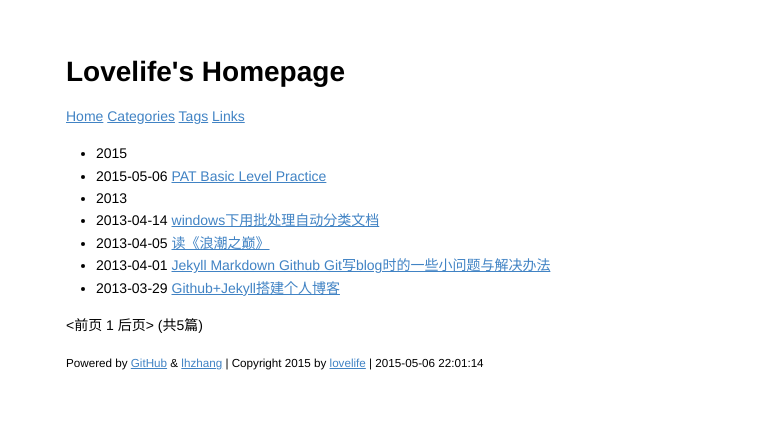
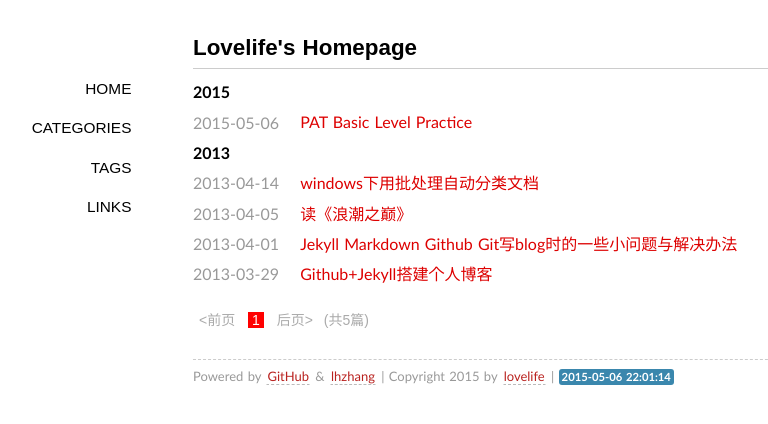
Before and after one commit to lovelife/lovelife.github.com, a Jekyll site: the page built from index.html, in a window 1280 px wide. Shown: the top 424 px of the page, without its empty margins (147-915 px from the left). Built offline with Jekyll 4.4.1, drawn with Linux system fonts in a browser that asks for light colours; some web fonts are replaced; Markdown is read by kramdown in place of the engine named in the settings; the list of posts is cut into pages by our own code.

Commit message:
Update default.html

```diff
--- a/_layouts/default.html
+++ b/_layouts/default.html
@@ -6,8 +6,7 @@
     <meta name="author" content="{{ site.author }}" />
     <title>{{ page.title }} | {{ site.author }}</title>
 
-
-    <link rel="stylesheet" href="/media/css/github2.css">
+  <link rel="stylesheet" href="/media/css/style.css">
     <link rel="stylesheet" href="/media/css/prism-okaidia.css">
 <!--
 <link rel="stylesheet" href="/media/css/style.css">
```
